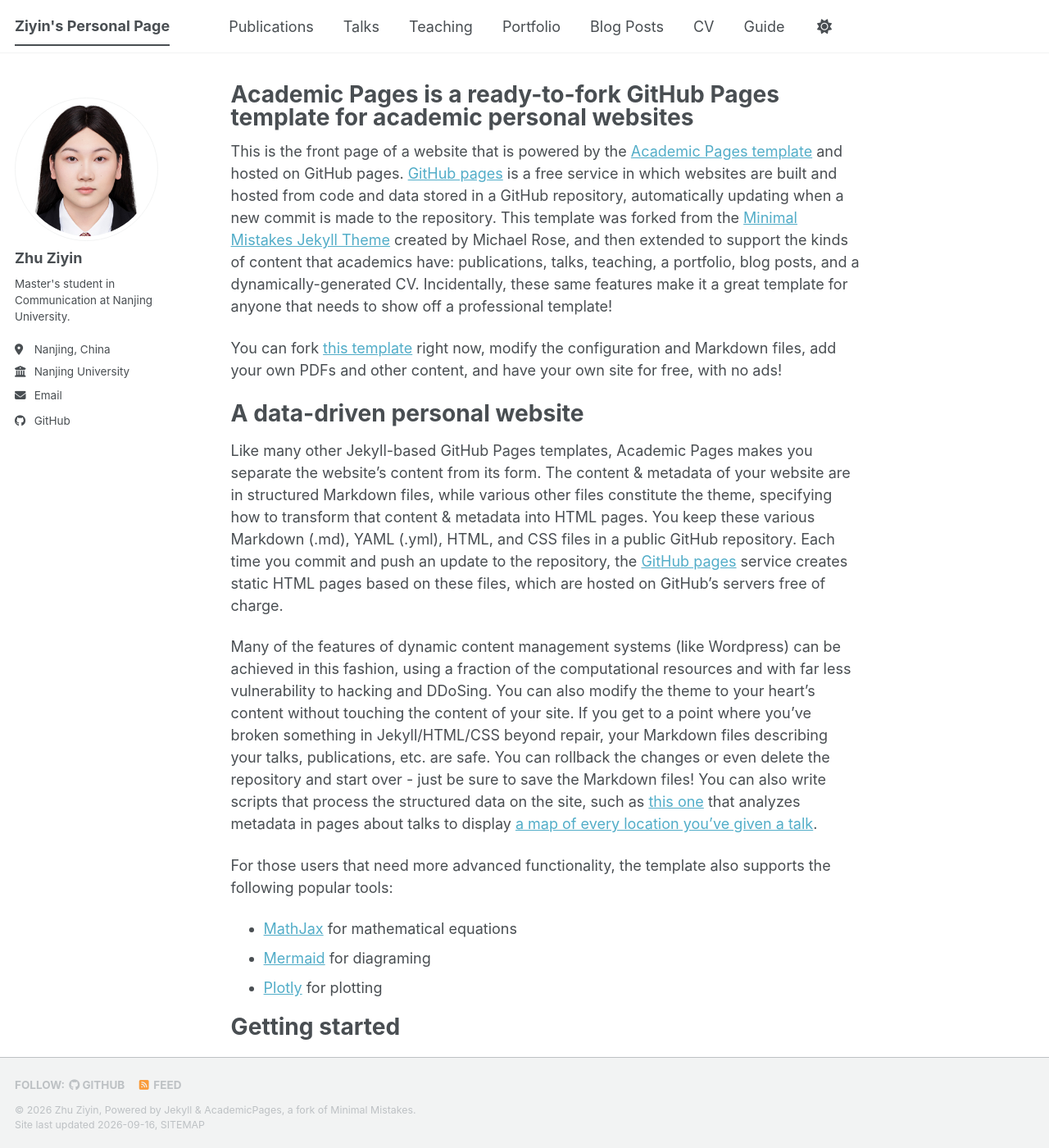
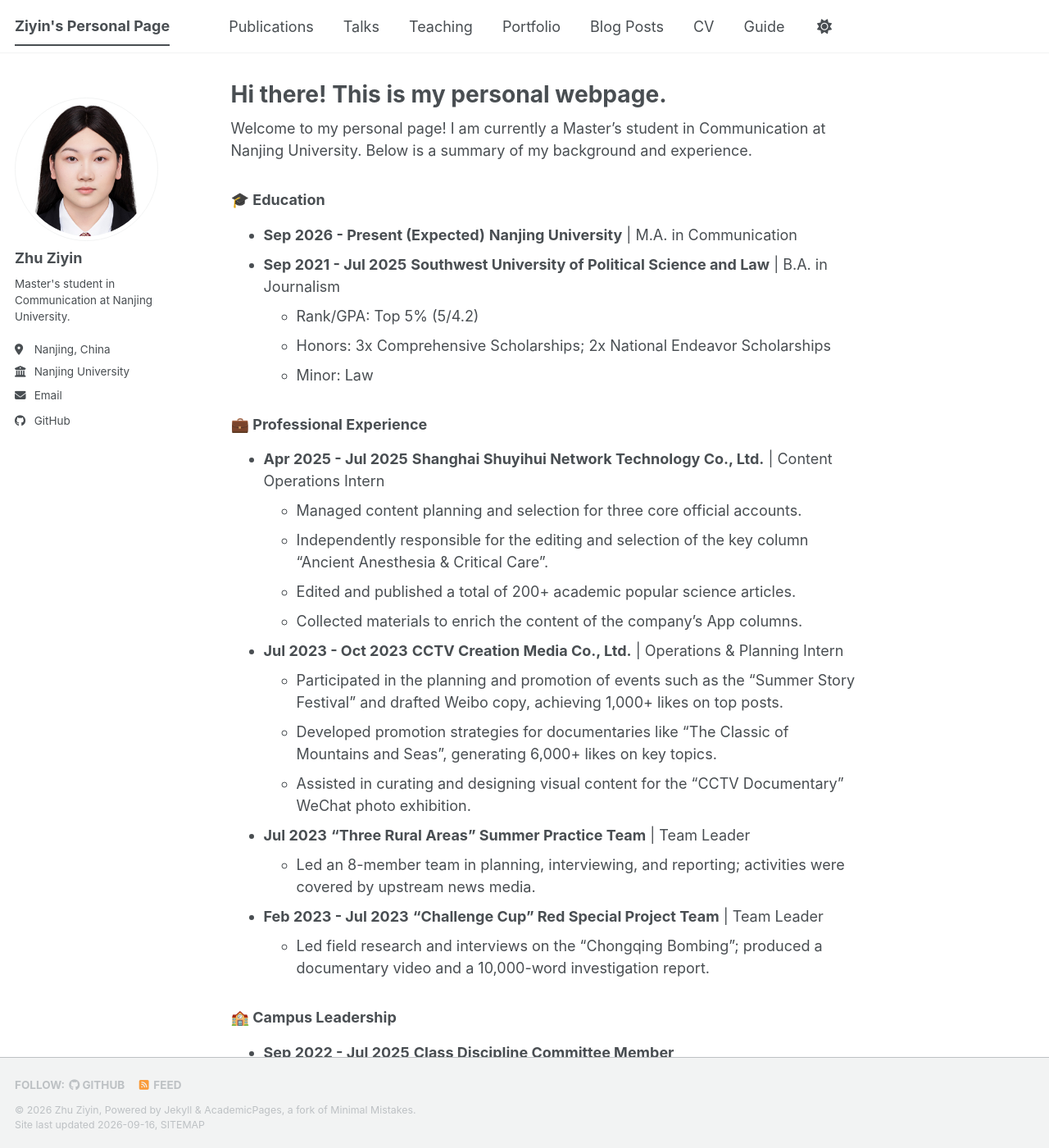
Before and after one commit to ziyin11/ziyin11.github.io, a Jekyll site: the page built from _pages/about.md, in a window 1280 px wide and 1400 px high. Shown: the whole window at 82% size. Built offline with Jekyll 4.4.1, drawn with Linux system fonts in a browser that asks for light colours; a style sheet for code colours, icons or effects is not loaded; some of the changed text lies outside the part shown.

Commit message:
Update about.md

```diff
--- a/_pages/about.md
+++ b/_pages/about.md
@@ -1,56 +1,75 @@
 ---
 permalink: /
-title: "Academic Pages is a ready-to-fork GitHub Pages template for academic personal websites"
+title: "Hi there! This is my personal webpage."
 author_profile: true
 redirect_from:
   - /about/
   - /about.html
 ---
 
-This is the front page of a website that is powered by the [Academic Pages template](https://github.com/academicpages/academicpages.github.io) and hosted on GitHub pages. [GitHub pages](https://pages.github.com) is a free service in which websites are built and hosted from code and data stored in a GitHub repository, automatically updating when a new commit is made to the repository. This template was forked from the [Minimal Mistakes Jekyll Theme](https://mmistakes.github.io/minimal-mistakes/) created by Michael Rose, and then extended to support the kinds of content that academics have: publications, talks, teaching, a portfolio, blog posts, and a dynamically-generated CV. Incidentally, these same features make it a great template for anyone that needs to show off a professional template!
+Welcome to my personal page! I am currently a Master's student in Communication at Nanjing University. Below is a summary of my background and experience.
 
- You can fork [this template](https://github.com/academicpages/academicpages.github.io) right now, modify the configuration and Markdown files, add your own PDFs and other content, and have your own site for free, with no ads!
+### 🎓 Education
 
-A data-driven personal website
-======
-Like many other Jekyll-based GitHub Pages templates, Academic Pages makes you separate the website's content from its form. The content & metadata of your website are in structured Markdown files, while various other files constitute the theme, specifying how to transform that content & metadata into HTML pages. You keep these various Markdown (.md), YAML (.yml), HTML, and CSS files in a public GitHub repository. Each time you commit and push an update to the repository, the [GitHub pages](https://pages.github.com/) service creates static HTML pages based on these files, which are hosted on GitHub's servers free of charge.
 
-Many of the features of dynamic content management systems (like Wordpress) can be achieved in this fashion, using a fraction of the computational resources and with far less vulnerability to hacking and DDoSing. You can also modify the theme to your heart's content without touching the content of your site. If you get to a point where you've broken something in Jekyll/HTML/CSS beyond repair, your Markdown files describing your talks, publications, etc. are safe. You can rollback the changes or even delete the repository and start over - just be sure to save the Markdown files! You can also write scripts that process the structured data on the site, such as [this one](https://github.com/academicpages/academicpages.github.io/blob/master/talkmap.ipynb) that analyzes metadata in pages about talks to display [a map of every location you've given a talk](https://academicpages.github.io/talkmap.html).
+-   **Sep 2026 - Present (Expected)**
+    **Nanjing University** | M.A. in Communication
+-   **Sep 2021 - Jul 2025**
+    **Southwest University of Political Science and Law** | B.A. in Journalism
+    -   Rank/GPA: Top 5% (5/4.2)
+    -   Honors: 3x Comprehensive Scholarships; 2x National Endeavor Scholarships
+    -   Minor: Law
 
-For those users that need more advanced functionality, the template also supports the following popular tools:
-- [MathJax](https://www.mathjax.org/) for mathematical equations
-- [Mermaid](https://mermaid.js.org/) for diagraming
-- [Plotly](https://plotly.com/javascript/) for plotting
+### 💼 Professional Experience
 
-Getting started
-======
-1. Register a GitHub account if you don't have one and confirm your e-mail (required!)
-1. Fork [this template](https://github.com/academicpages/academicpages.github.io) by clicking the "Use this template" button in the top right.
-1. Go to the repository's settings (rightmost item in the tabs that start with "Code", should be below "Unwatch"). Rename the repository "[your GitHub username].github.io", which will also be your website's URL.
-1. Set site-wide configuration and create content & metadata (see below -- also see [this set of diffs](https://archive.is/3TPas) showing what files were changed to set up [an example site](https://getorg-testacct.github.io) for a user with the username "getorg-testacct")
-1. Upload any files (like PDFs, .zip files, etc.) to the files/ directory. They will appear at https://[your GitHub username].github.io/files/example.pdf.
-1. Check status by going to the repository settings, in the "GitHub pages" section
+-   **Apr 2025 - Jul 2025**
+    **Shanghai Shuyihui Network Technology Co., Ltd.** | Content Operations Intern
+    -   Managed content planning and selection for three core official accounts.
+    -   Independently responsible for the editing and selection of the key column "Ancient Anesthesia & Critical Care".
+    -   Edited and published a total of 200+ academic popular science articles.
+    -   Collected materials to enrich the content of the company's App columns.
 
-Site-wide configuration
-------
-The main configuration file for the site is in the base directory in [_config.yml](https://github.com/academicpages/academicpages.github.io/blob/master/_config.yml), which defines the content in the sidebars and other site-wide features. You will need to replace the default variables with ones about yourself and your site's github repository. The configuration file for the top menu is in [_data/navigation.yml](https://github.com/academicpages/academicpages.github.io/blob/master/_data/navigation.yml). For example, if you don't have a portfolio or blog posts, you can remove those items from that navigation.yml file to remove them from the header.
+-   **Jul 2023 - Oct 2023**
+    **CCTV Creation Media Co., Ltd.** | Operations & Planning Intern
+    -   Participated in the planning and promotion of events such as the "Summer Story Festival" and drafted Weibo copy, achieving 1,000+ likes on top posts.
+    -   Developed promotion strategies for documentaries like "The Classic of Mountains and Seas", generating 6,000+ likes on key topics.
+    -   Assisted in curating and designing visual content for the "CCTV Documentary" WeChat photo exhibition.
 
-Create content & metadata
-------
-For site content, there is one Markdown file for each type of content, which are stored in directories like _publications, _talks, _posts, _teaching, or _pages. For example, each talk is a Markdown file in the [_talks directory](https://github.com/academicpages/academicpages.github.io/tree/master/_talks). At the top of each Markdown file is structured data in YAML about the talk, which the theme will parse to do lots of cool stuff. The same structured data about a talk is used to generate the list of talks on the [Talks page](https://academicpages.github.io/talks), each [individual page](https://academicpages.github.io/talks/2012-03-01-talk-1) for specific talks, the talks section for the [CV page](https://academicpages.github.io/cv), and the [map of places you've given a talk](https://academicpages.github.io/talkmap.html) (if you run this [python file](https://github.com/academicpages/academicpages.github.io/blob/master/talkmap.py) or [Jupyter notebook](https://github.com/academicpages/academicpages.github.io/blob/master/talkmap.ipynb), which creates the HTML for the map based on the contents of the _talks directory).
+-   **Jul 2023**
+    **"Three Rural Areas" Summer Practice Team** | Team Leader
+    -   Led an 8-member team in planning, interviewing, and reporting; activities were covered by upstream news media.
 
-**Markdown generator**
+-   **Feb 2023 - Jul 2023**
+    **"Challenge Cup" Red Special Project Team** | Team Leader
+    -   Led field research and interviews on the "Chongqing Bombing"; produced a documentary video and a 10,000-word investigation report.
 
-The repository includes [a set of Jupyter notebooks](https://github.com/academicpages/academicpages.github.io/tree/master/markdown_generator
-) that converts a CSV containing structured data about talks or presentations into individual Markdown files that will be properly formatted for the Academic Pages template. The sample CSVs in that directory are the ones I used to create my own personal website at stuartgeiger.com. My usual workflow is that I keep a spreadsheet of my publications and talks, then run the code in these notebooks to generate the Markdown files, then commit and push them to the GitHub repository.
+### 🏫 Campus Leadership
 
-How to edit your site's GitHub repository
-------
-Many people use a git client to create files on their local computer and then push them to GitHub's servers. If you are not familiar with git, you can directly edit these configuration and Markdown files directly in the github.com interface. Navigate to a file (like [this one](https://github.com/academicpages/academicpages.github.io/blob/master/_talks/2012-03-01-talk-1.md) and click the pencil icon in the top right of the content preview (to the right of the "Raw | Blame | History" buttons). You can delete a file by clicking the trashcan icon to the right of the pencil icon. You can also create new files or upload files by navigating to a directory and clicking the "Create new file" or "Upload files" buttons.
+-   **Sep 2022 - Jul 2025**
+    **Class Discipline Committee Member**
+    -   Managed attendance records, leave requests, and dormitory inspections.
+    -   Co-organized class meetings and coordinated pandemic prevention measures (nucleic acid testing, meal distribution).
 
-Example: editing a Markdown file for a talk
-![Editing a Markdown file for a talk](/images/editing-talk.png)
+-   **Sep 2021 - Jun 2023**
+    **University Press Corps** | Special Topic Web Editor
+    -   Promoted from New Media Center staff (submitted 20+ website update proposals) to Special Topic Web Editor.
+    -   Executed hundreds of website content updates and maintained special pandemic prevention web portals.
 
-For more info
-------
-More info about configuring Academic Pages can be found in [the guide](https://academicpages.github.io/markdown/), the [growing wiki](https://github.com/academicpages/academicpages.github.io/wiki), and you can always [ask a question on GitHub](https://github.com/academicpages/academicpages.github.io/discussions). The [guides for the Minimal Mistakes theme](https://mmistakes.github.io/minimal-mistakes/docs/configuration/) (which this theme was forked from) might also be helpful.
+-   **Apr 2023**
+    **University Sports Meeting Media Team** | Design Department
+    -   Edited and selected 30+ photos using Photoshop for event coverage; supported WeChat official account promotion.
+
+### 🏆 Honors & Awards
+
+-   National Endeavor Scholarship (2022, 2023)
+-   Comprehensive Scholarship (2nd Class x2, 3rd Class x1)
+-   National College Student Advertising Art Competition (Chongqing Division): Excellence Award in Graphic Design (3 items)
+-   University Media Works First Prize (2 items)
+-   6th "Qingma Pioneer" Special Topic Current Affairs Competition: 3rd Prize
+-   "Yuxiu Weifeng" University Press Corps Outstanding Staff
+
+### 🛠 Skills & Self-Introduction
+
+-   **Tools**: Xiumi Editor, Photoshop (PS), Premiere (PR).
+-   **Contact**: 825775875@qq.com | +86 151-5560-2024
+-   **About Me**: I am a quick learner who enjoys mastering new skills. I thrive in collaborative environments and value team harmony. My self-positioning within a team is that of a proactive suggester and a reliable executor.
```
